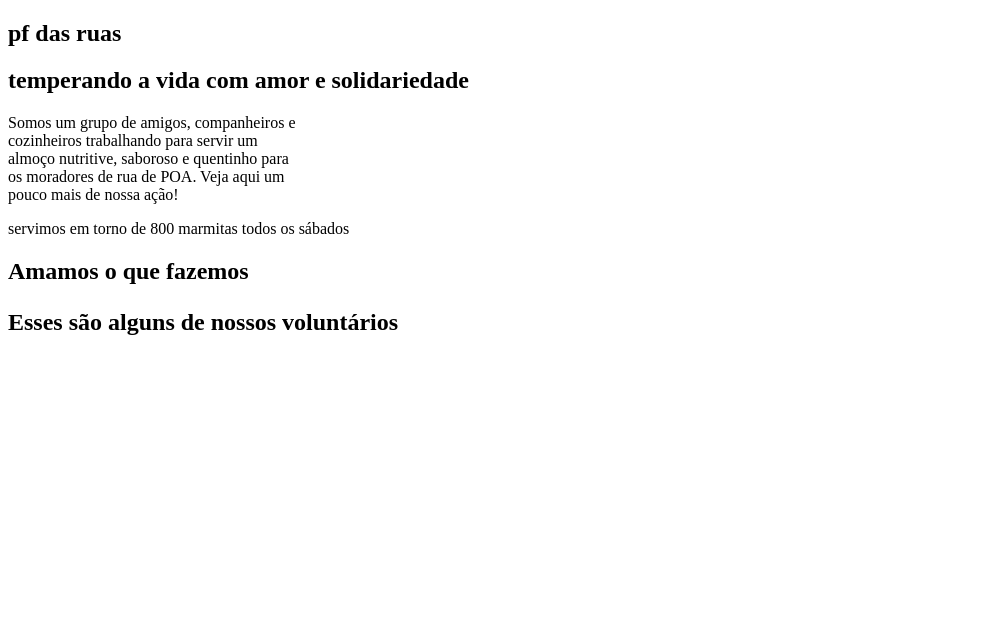
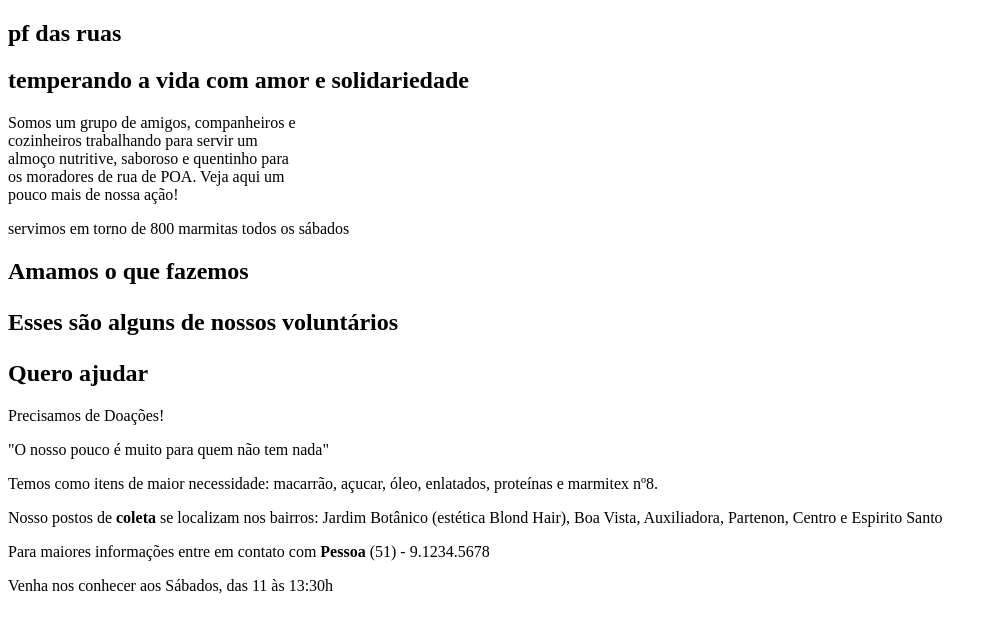
Before and after one commit to WilliamCSA04/pf-das-ruas-website, a plain HTML site: page homepage.html in a window 1280 px wide. Shown: the whole page, without its empty margins (0-997 px from the left). Drawn offline with Linux system fonts and the light colour scheme.

Commit message:
Added fourth section text

```diff
--- a/homepage.html
+++ b/homepage.html
@@ -27,6 +27,28 @@
         <p>Esses são alguns de nossos voluntários</p>
       </section>
       <section>
+        <h1>Quero ajudar</h1>
+        <div>
+          <p>Precisamos de Doações!</p>
+          <p>"O nosso pouco é muito para quem não tem nada"</p>
+          <p>
+            Temos como itens de maior necessidade:
+            macarrão, açucar, óleo, enlatados, proteínas e marmitex nº8.
+          </p>
+          <p>
+            Nosso postos de <b>coleta</b> se localizam nos bairros:
+            Jardim Botânico (estética Blond Hair), Boa Vista, Auxiliadora, Partenon,
+            Centro e Espirito Santo
+          </p>
+          <p>
+            Para maiores informações entre em contato com <b>Pessoa</b> (51) - 9.1234.5678
+          </p>
+        </div>
+        <div>
+          <map>
+          </map>
+          <p>Venha nos conhecer aos Sábados, das 11 às 13:30h</p>
+        </div>
       </section>
     </main>
     <footer>
```
